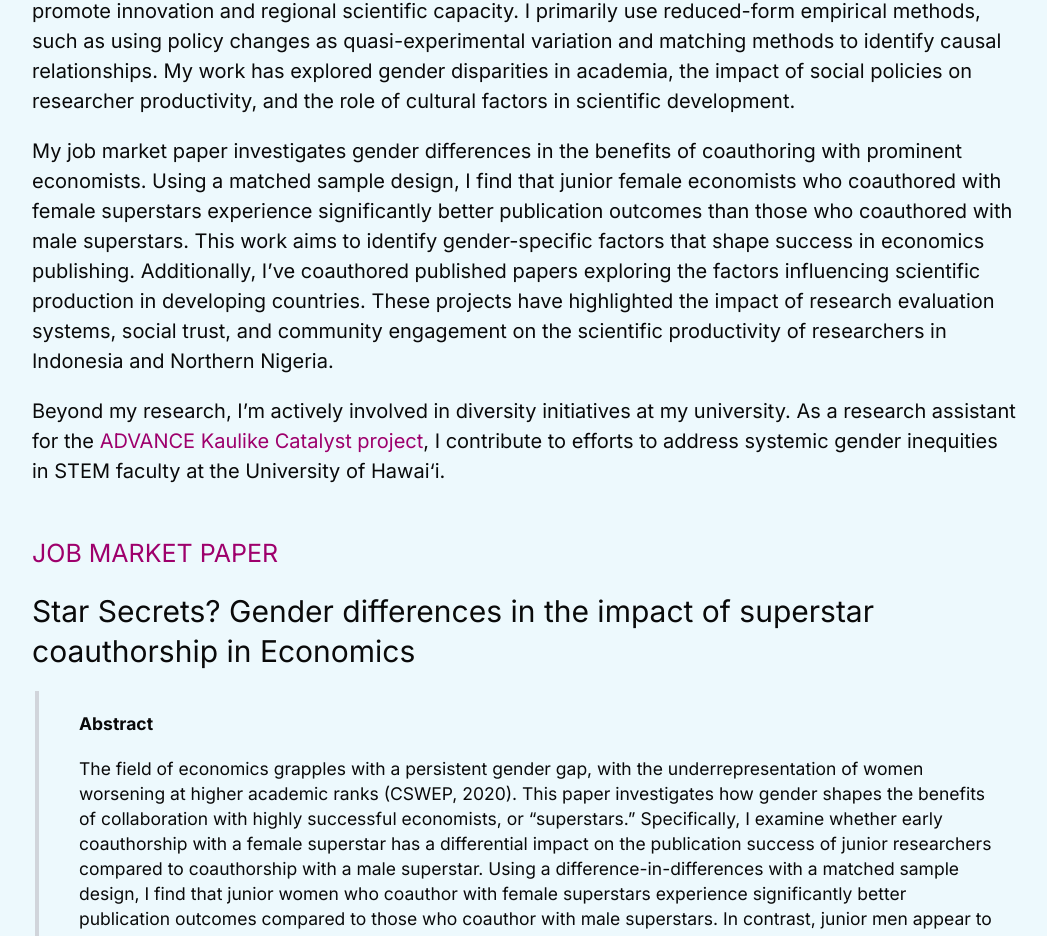
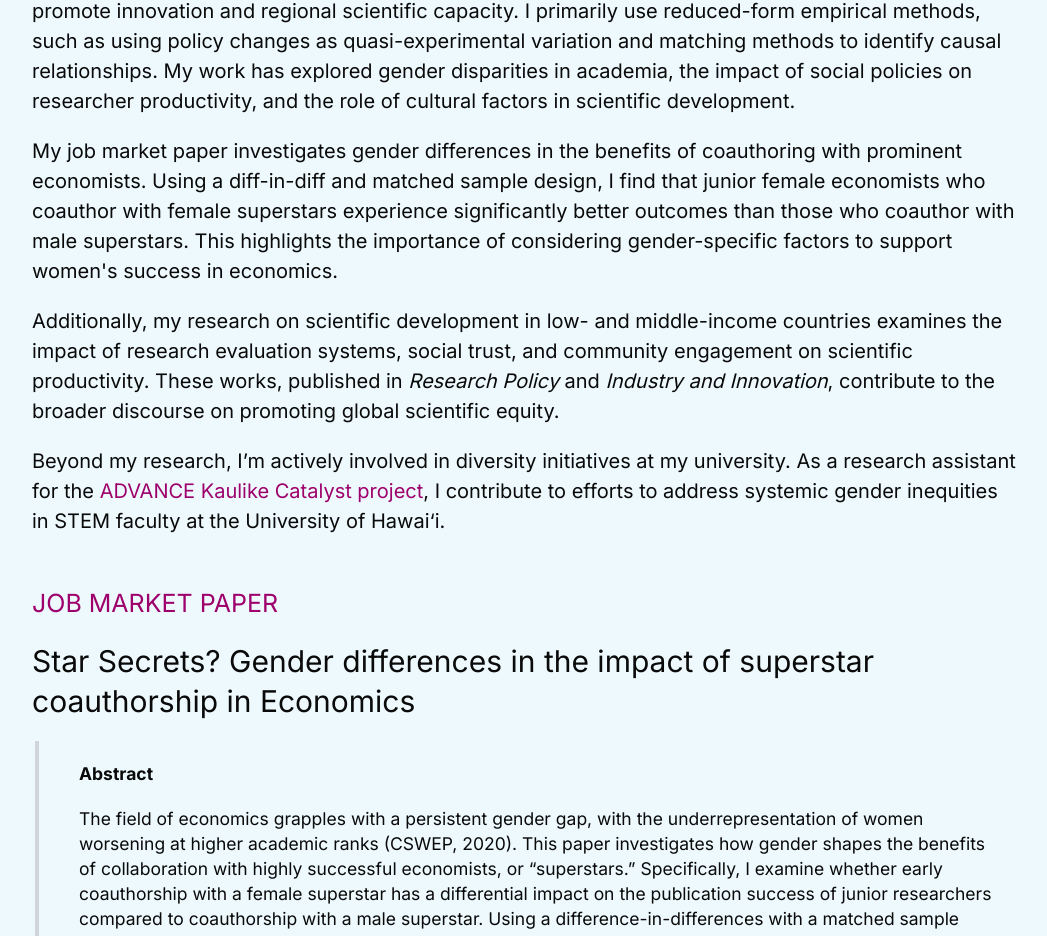
Before and after one commit to pillowfication/shantran, a Next.js app: page / in a window 1280 px wide. Shown: the part 774-1710 px from the top of the page, without its empty margins (116-1163 px from the left). Built offline with nearby package versions, Linux system fonts and the light colour scheme; a web font is replaced by a local one.

Commit message:
Update page.mdx
update bio

```diff
--- a/src/app/(home)/page.mdx
+++ b/src/app/(home)/page.mdx
@@ -25,7 +25,9 @@ I am currently on the job market for the 2024-2025 academic year. I will be [pre
 
 My research aims to address gender and geographic inequities in science by identifying factors that promote innovation and regional scientific capacity. I primarily use reduced-form empirical methods, such as using policy changes as quasi-experimental variation and matching methods to identify causal relationships. My work has explored gender disparities in academia, the impact of social policies on researcher productivity, and the role of cultural factors in scientific development.
 
-My job market paper investigates gender differences in the benefits of coauthoring with prominent economists. Using a matched sample design, I find that junior female economists who coauthored with female superstars experience significantly better publication outcomes than those who coauthored with male superstars. This work aims to identify gender-specific factors that shape success in economics publishing. Additionally, I’ve coauthored published papers exploring the factors influencing scientific production in developing countries. These projects have highlighted the impact of research evaluation systems, social trust, and community engagement on the scientific productivity of researchers in Indonesia and Northern Nigeria.
+My job market paper investigates gender differences in the benefits of coauthoring with prominent economists. Using a diff-in-diff and matched sample design, I find that junior female economists who coauthor with female superstars experience significantly better outcomes than those who coauthor with male superstars. This highlights the importance of considering gender-specific factors to support women's success in economics.
+
+Additionally, my research on scientific development in low- and middle-income countries examines the impact of research evaluation systems, social trust, and community engagement on scientific productivity. These works, published in _Research Policy_ and _Industry and Innovation_, contribute to the broader discourse on promoting global scientific equity.
 
 Beyond my research, I’m actively involved in diversity initiatives at my university. As a research assistant for the [ADVANCE Kaulike Catalyst project](https://manoa.hawaii.edu/advance/), I contribute to efforts to address systemic gender inequities in STEM faculty at the University of Hawai‘i.
 
```
